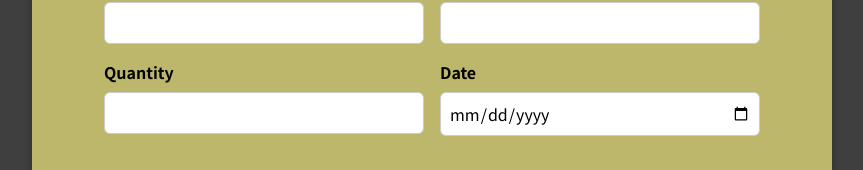
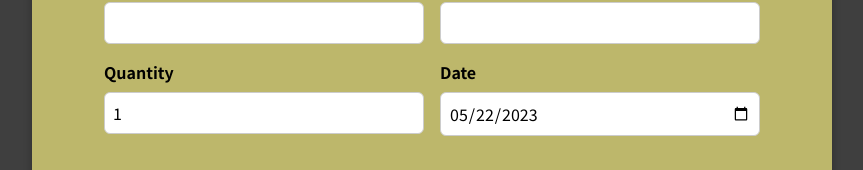
Before and after one commit to FarukTinjak/practice-app, a React (Create React App) app: page / in a window 1280 px wide. Shown: the part 98-268 px from the top of the page, without its empty margins (208-1071 px from the left). Built offline with nearby package versions, Linux system fonts and the light colour scheme.

Commit message:
Add validation for enteredName

```diff
--- a/src/components/NewShopping/ShoppingForm.js
+++ b/src/components/NewShopping/ShoppingForm.js
@@ -3,8 +3,8 @@ import "./ShoppingForm.css";
 const ShoppingForm = (props) => {
   const [enteredName, SetEndeteredName] = useState("");
   const [enteredAmount, SetEndeteredAmount] = useState("");
-  const [enteredQuantity, SetEndeteredQuantity] = useState("");
-  const [enteredDate, SetEndeteredDate] = useState("");
+  const [enteredQuantity, SetEndeteredQuantity] = useState(1);
+  const [enteredDate, SetEndeteredDate] = useState("2023-05-22");
 
   // const [userInput, setUserInput] = useState({
   //   enteredName: "",
@@ -40,16 +40,24 @@ const ShoppingForm = (props) => {
     //   enteredDate: event.target.value,
     // });
   };
-
+  const validateFormHandler = () => {
+    if (enteredName.trim().length === 0) {
+      return false;
+    }
+    return true;
+  };
   const submitHandler = (event) => {
     event.preventDefault();
-
+    if (!validateFormHandler()) {
+      return;
+    }
     const shoppingData = {
       name: enteredName,
       amount: enteredAmount,
       quantity: enteredQuantity,
       date: new Date(enteredDate),
     };
+
     props.onSaveShoppingData(shoppingData);
     SetEndeteredName("");
     SetEndeteredAmount("");
@@ -92,7 +100,6 @@ const ShoppingForm = (props) => {
           <label>Date</label>
           <input
             type="date"
-            min="2023-1-1"
             value={enteredDate}
             onChange={dateChangeHandler}
           ></input>
```
